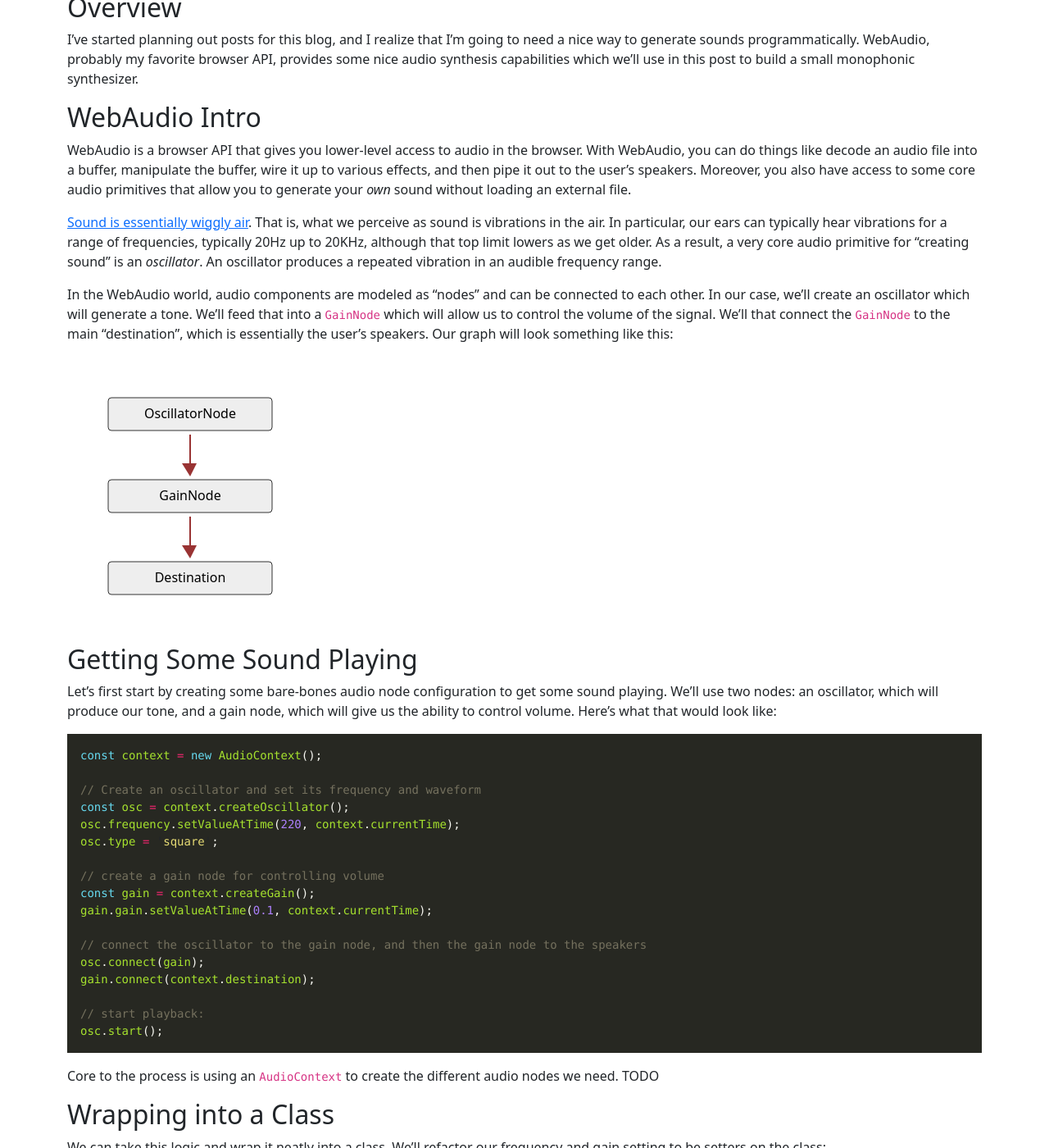
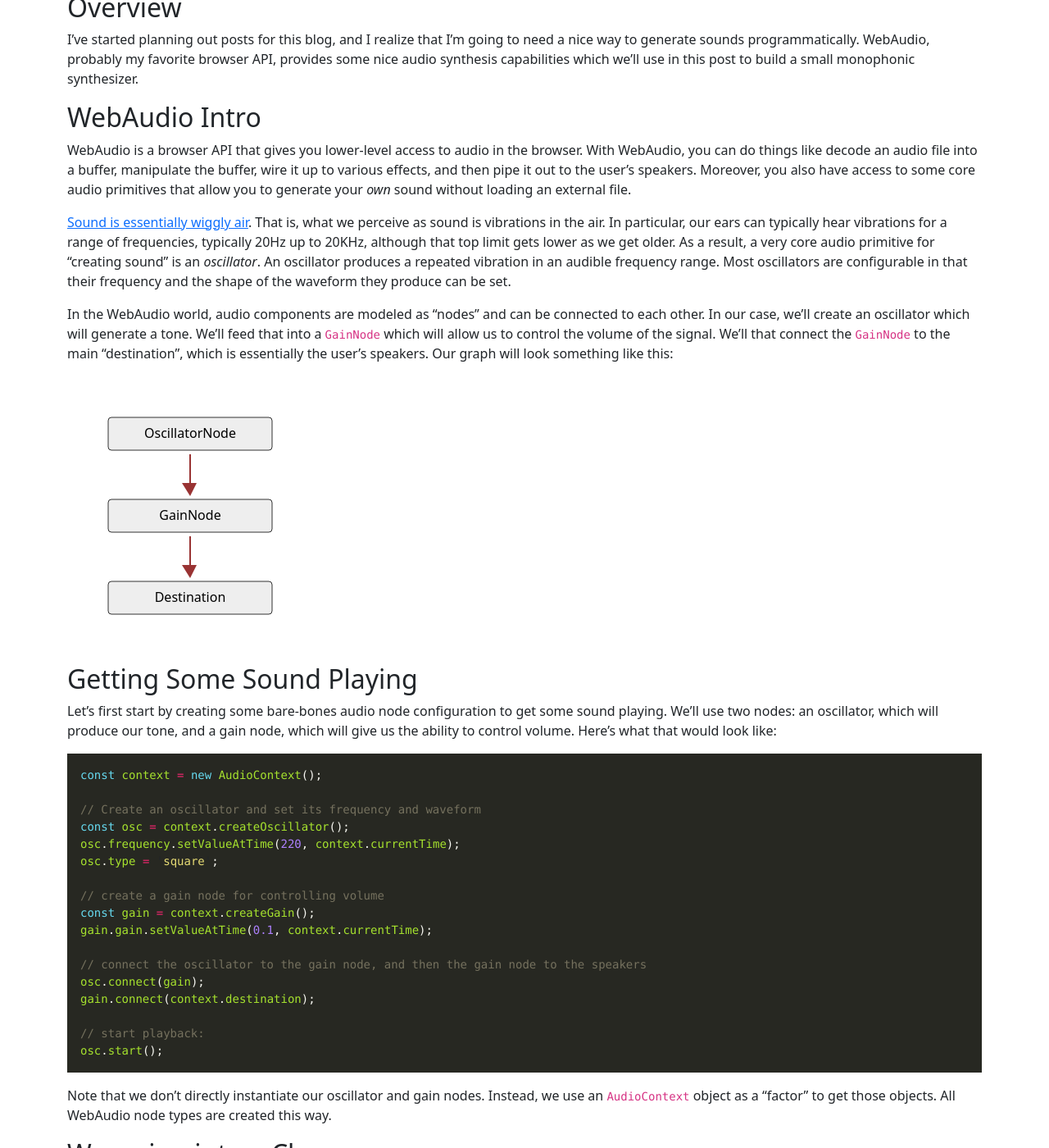
Before and after one commit to chipbell4/chipbell4.github.io, a Jekyll site: the page built from _posts/2022-05-09-a-basic-browser-synth.md, in a window 1280 px wide and 1400 px high, scrolled down 216 px. Shown: the whole window at 82% size. Built offline with Jekyll 4.4.1, drawn with Linux system fonts in a browser that asks for light colours; some of the changed text lies outside the part shown.

Commit message:
Some copy editing

````diff
--- a/_posts/2022-05-09-a-basic-browser-synth.md
+++ b/_posts/2022-05-09-a-basic-browser-synth.md
@@ -16,9 +16,10 @@
 
 [Sound is essentially wiggly air](https://youtu.be/cdasn27lbgY?t=14).
 That is, what we perceive as sound is vibrations in the air.
-In particular, our ears can typically hear vibrations for a range of frequencies, typically 20Hz up to 20KHz, although that top limit lowers as we get older.
+In particular, our ears can typically hear vibrations for a range of frequencies, typically 20Hz up to 20KHz, although that top limit gets lower as we get older.
 As a result, a very core audio primitive for "creating sound" is an _oscillator_.
 An oscillator produces a repeated vibration in an audible frequency range.
+Most oscillators are configurable in that their frequency and the shape of the waveform they produce can be set.
 
 In the WebAudio world, audio components are modeled as "nodes" and can be connected to each other.
 In our case, we'll create an oscillator which will generate a tone.
@@ -90,8 +91,9 @@
 osc.start();
 ```
 
-Core to the process is using an `AudioContext` to create the different audio nodes we need.
-TODO
+Note that we don't directly instantiate our oscillator and gain nodes.
+Instead, we use an `AudioContext` object as a "factor" to get those objects.
+All WebAudio node types are created this way.
 
 ## Wrapping into a Class
 We can take this logic and wrap it neatly into a class.
@@ -167,7 +169,7 @@
 });
 ```
 
-Since we're doing `querySelectorAll` on the note buttons, we can certainly add more notes if we wanted, but this is enough for now.
+Since we're doing `querySelectorAll` on the note buttons, we could also add more notes if we wanted.
 
 You can see a full demo of the synth and its UI on codepen:
 
@@ -180,7 +182,7 @@
 
 ## Conclusion
 Okay, so we've now got a reusable class for synthesizing audio!
-You can seen in the UI demo that it's pretty straightforward to wire this up to a UI.
+And with a little bit of HTML, it's not much more code to wire it up to a UI.
 In later posts, I'll build on top of this class to build other useful demos.
 
 However, we currently have a limitation: this class only supports _monophonic_ sounds, i.e it can only play a single sound at once.
````
